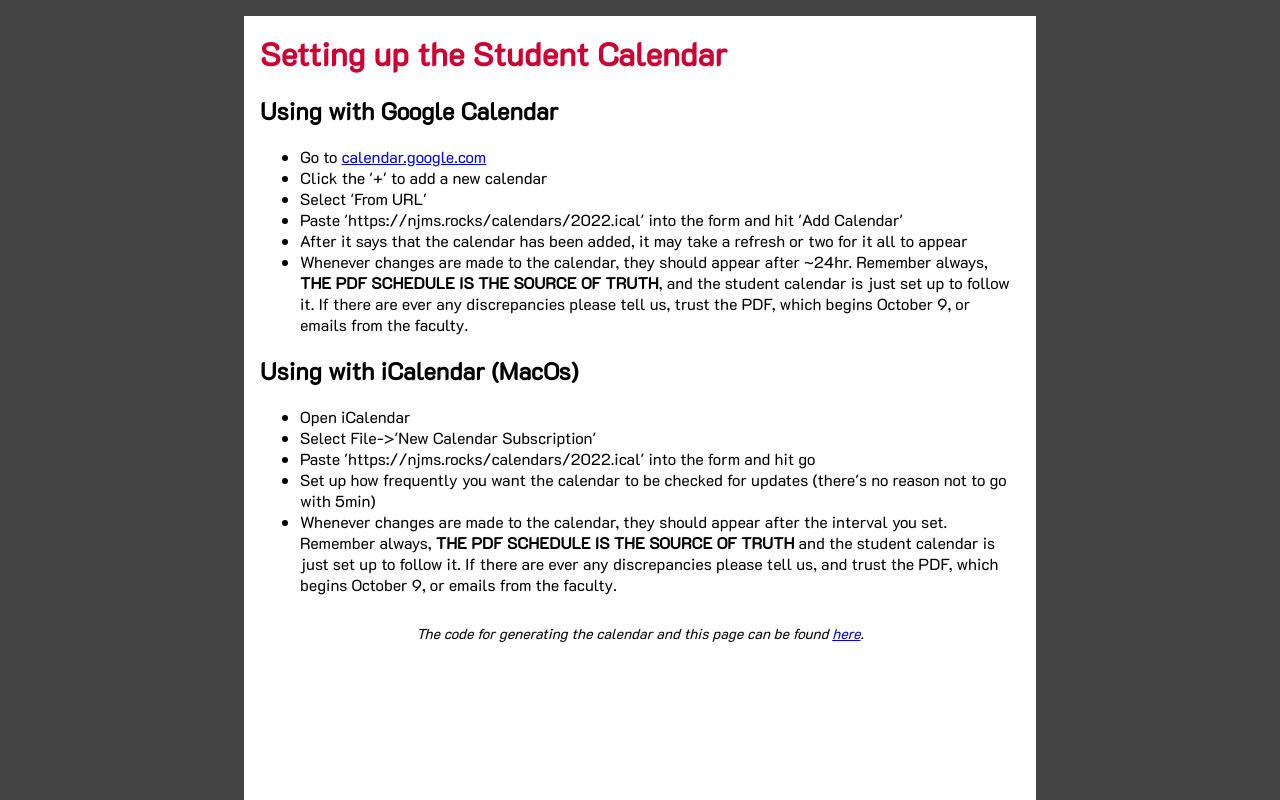
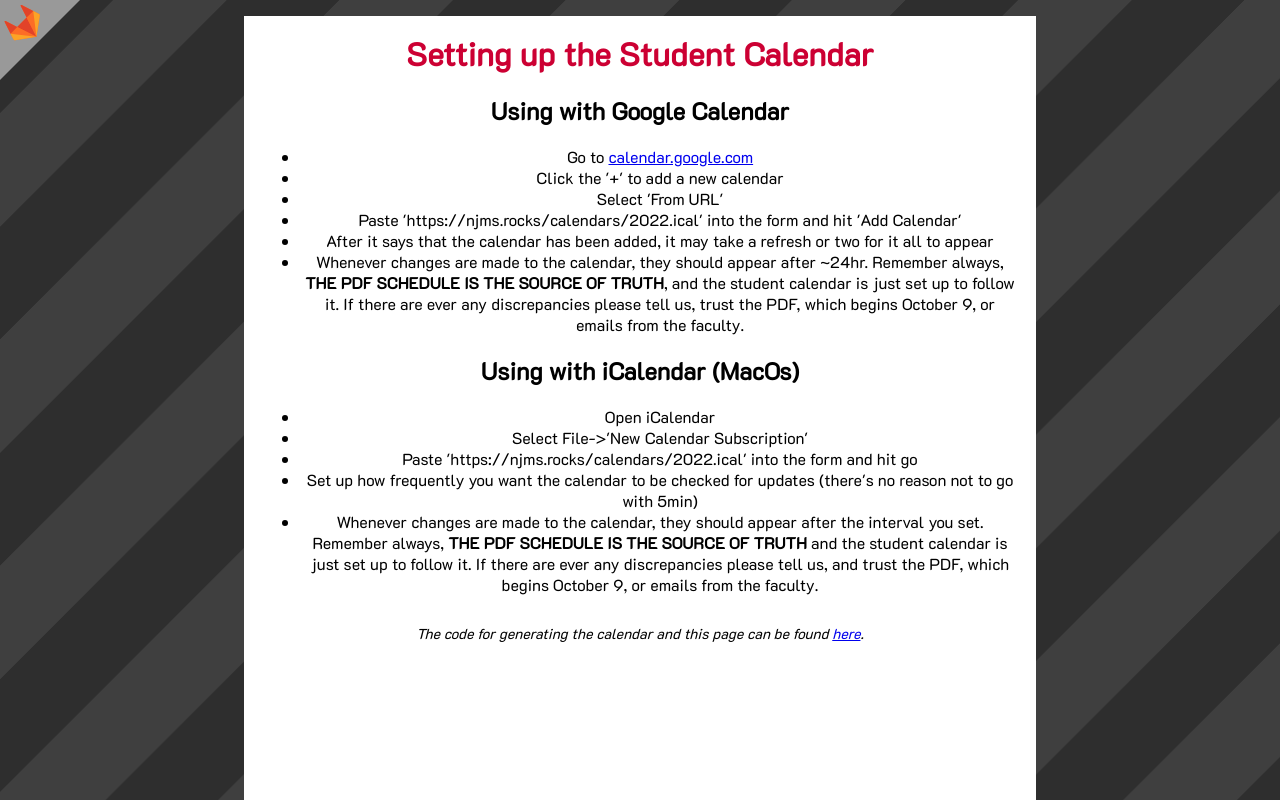
Before and after one commit to TheToolbox/njms.rocks, a website: page webserver/calendars/calendars/index.html in a window 1280 px wide. Drawn offline with Linux system fonts and the light colour scheme.

Commit message:
Adding Contribution page, updating git links, adding link to calendar page

```diff
--- a/webserver/calendars/calendars/index.html
+++ b/webserver/calendars/calendars/index.html
@@ -2,38 +2,35 @@
 
 <head>
     <title>Setting up the Student Calendar</title>
-    <style>
-        @import url('https://fonts.googleapis.com/css?family=K2D');
-        html {
-            background-color: #444;
-        }
-
-        body {
-            max-width: 760px;
-            font-family: 'K2D', sans-serif;
-            background-color: white;
-            margin: auto;
-            margin-top: 1em;
-            padding: 1em;
-        }
-
-        h1 {
-            color: #cc0033;
-            /*text-decoration: underline;*/
-            font-weight: bold;
-        }
-        footer {
-            margin-top: 2em;
-            font-size: 90%;
-        }
-        footer > p {
-            text-align: center;
-            font-style: italic;
-        }
-    </style>
+    <link rel="stylesheet" href="/style.css">
 </head>
 
 <body>
+    <a href="https://gitlab.com/njms-tech-in-med/njms-rocks/blob/master/contributing.md" class="git-corner"
+        aria-label="View source on Gitlab"><svg xmlns="http://www.w3.org/2000/svg" width="80" height="80"
+            viewBox="0 0 500 500" aria-hidden="true">
+            <path d="M0,0 L0,500 L500,0 Z" class="triangle"></path>
+            <g fill="none" fill-rule="evenodd" class="fox"
+                style="transform: rotate(-45deg) scale(0.46) translate(-50%,50%);">
+                <path
+                    d="M491.58891 259.39833l-27.55867-84.81467L409.41291 6.48633c-2.80934-8.648-15.04533-8.648-17.856 0l-54.61867 168.09733H155.57158l-54.62-168.09733c-2.80933-8.648-15.04533-8.648-17.856 0L28.47825 174.58366.92092 259.39833c-2.514669 7.736.24 16.21066 6.82 20.992l238.51333 173.28933 238.51466-173.28933c6.58-4.78134 9.33333-13.256 6.82-20.992"
+                    fill="#fc6d26" />
+                <path d="M246.25478 453.67966l90.684-279.096h-181.368z" fill="#e24329" />
+                <path d="M246.25478 453.67912l-90.684-279.09466h-127.092z" fill="#fc6d26" />
+                <path
+                    d="M28.47878 174.58406L.92012 259.39873c-2.513336 7.736.24 16.21066 6.82133 20.99066l238.51333 173.28933z"
+                    fill="#fca326" />
+                <path d="M28.47878 174.58433h127.092L100.95212 6.487c-2.81067-8.64933-15.04667-8.64933-17.856 0z"
+                    fill="#e24329" />
+                <path d="M246.25478 453.67912l90.684-279.09466h127.09199z" fill="#fc6d26" />
+                <path
+                    d="M464.03064 174.58406l27.55867 84.81467c2.51333 7.736-.24 16.21066-6.82134 20.99066L246.25465 453.67872z"
+                    fill="#fca326" />
+                <path d="M464.03064 174.58433h-127.092L391.55731 6.487c2.81066-8.64933 15.04666-8.64933 17.856 0z"
+                    fill="#e24329" />
+            </g>
+        </svg></a>
+
     <h1>Setting up the Student Calendar</h1>
     <section>
         <h2>Using with Google Calendar</h2>
@@ -44,7 +41,7 @@
             <li>Paste 'https://njms.rocks/calendars/2022.ical' into the form and hit 'Add Calendar'</li>
             <li>After it says that the calendar has been added, it may take a refresh or two for it all to appear</li>
             <li>Whenever changes are made to the calendar, they should appear after ~24hr. Remember always, <b>THE PDF
-                SCHEDULE IS THE SOURCE OF TRUTH</b>, and the student calendar is just set up to follow it. If there
+                    SCHEDULE IS THE SOURCE OF TRUTH</b>, and the student calendar is just set up to follow it. If there
                 are ever any discrepancies please tell us, trust the PDF, which begins October 9, or emails from the
                 faculty.</li>
         </ul>
@@ -66,7 +63,8 @@
 
 
     <footer>
-        <p>The code for generating the calendar and this page can be found <a href="https://github.com/TheToolbox/njms.rocks">here</a>.</p>
+        <p>The code for generating the calendar and this page can be found <a
+                href="https://github.com/TheToolbox/njms.rocks">here</a>.</p>
     </footer>
 </body>
 
--- /dev/null
+++ b/webserver/style.css
@@ -0,0 +1,56 @@
+@import url('https://fonts.googleapis.com/css?family=K2D');
+
+html {
+    background: repeating-linear-gradient(135deg,
+        #2e2e2e,
+        #2e2e2e 5em,
+        #3f3f3f 5em,
+        #3f3f3f 10em);
+    background-size: 14.142135623730951em 14.142135623730951em;
+}
+
+body {
+    max-width: 760px;
+    font-family: 'K2D', sans-serif;
+    background-color: white;
+    margin: auto;
+    margin-top: 1em;
+    padding: 1em;
+    text-align: center;
+}
+
+h1 {
+    color: #cc0033;
+    /*text-decoration: underline;*/
+    font-weight: bold;
+}
+
+#temp {
+    font-size: 5em;
+}
+
+footer {
+    margin-top: 2em;
+    font-size: 90%;
+}
+
+footer>p {
+    text-align: center;
+    font-style: italic;
+}
+
+/* styles for git link */
+.git-corner>svg {
+    transition-property: all;
+    fill: #4f4f4f;
+    color: #2e2e2e;
+    position: absolute;
+    top: 0;
+    border: 0;
+    left: 0;
+
+}
+
+.git-corner>svg:hover {
+    fill: #999;
+}
```
Also changed, not shown: contributing.md (added, +17 -0 lines), webserver/lecture-hall-temperature.html (+23 -100 lines).
